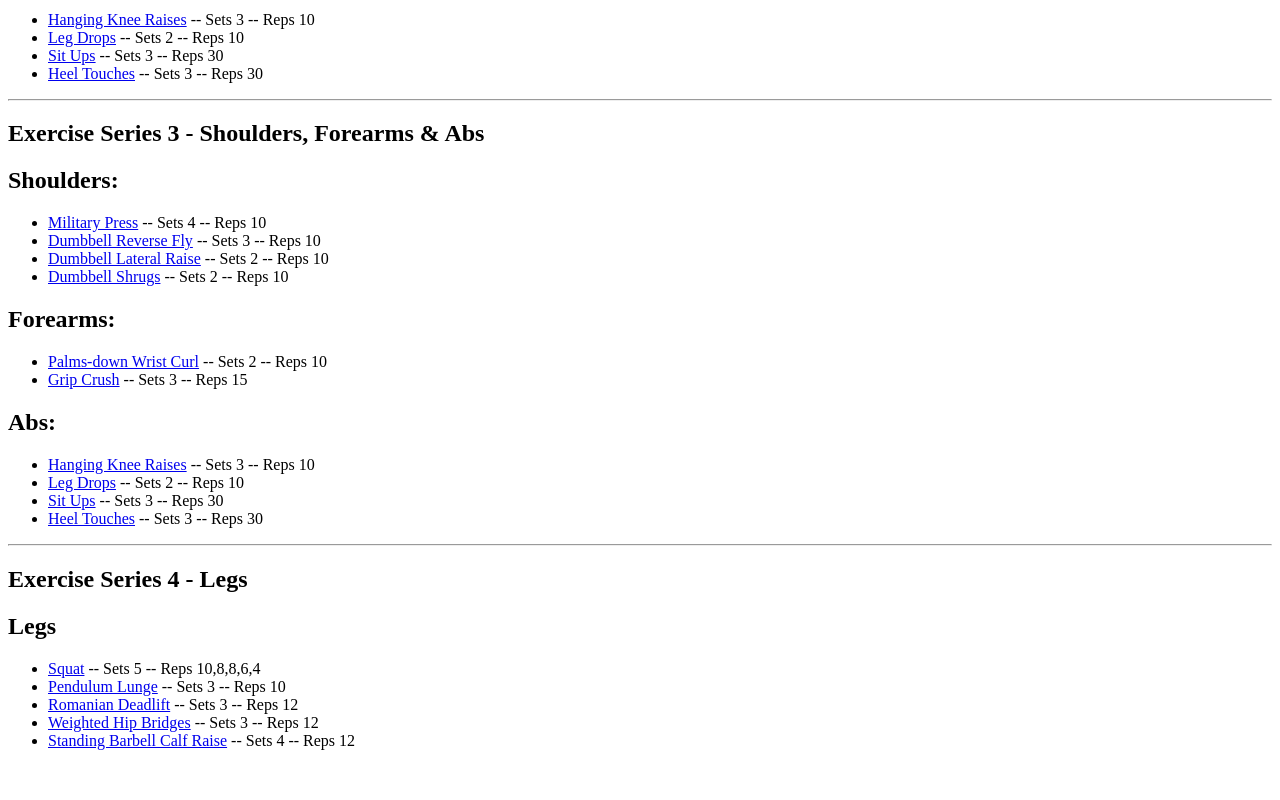
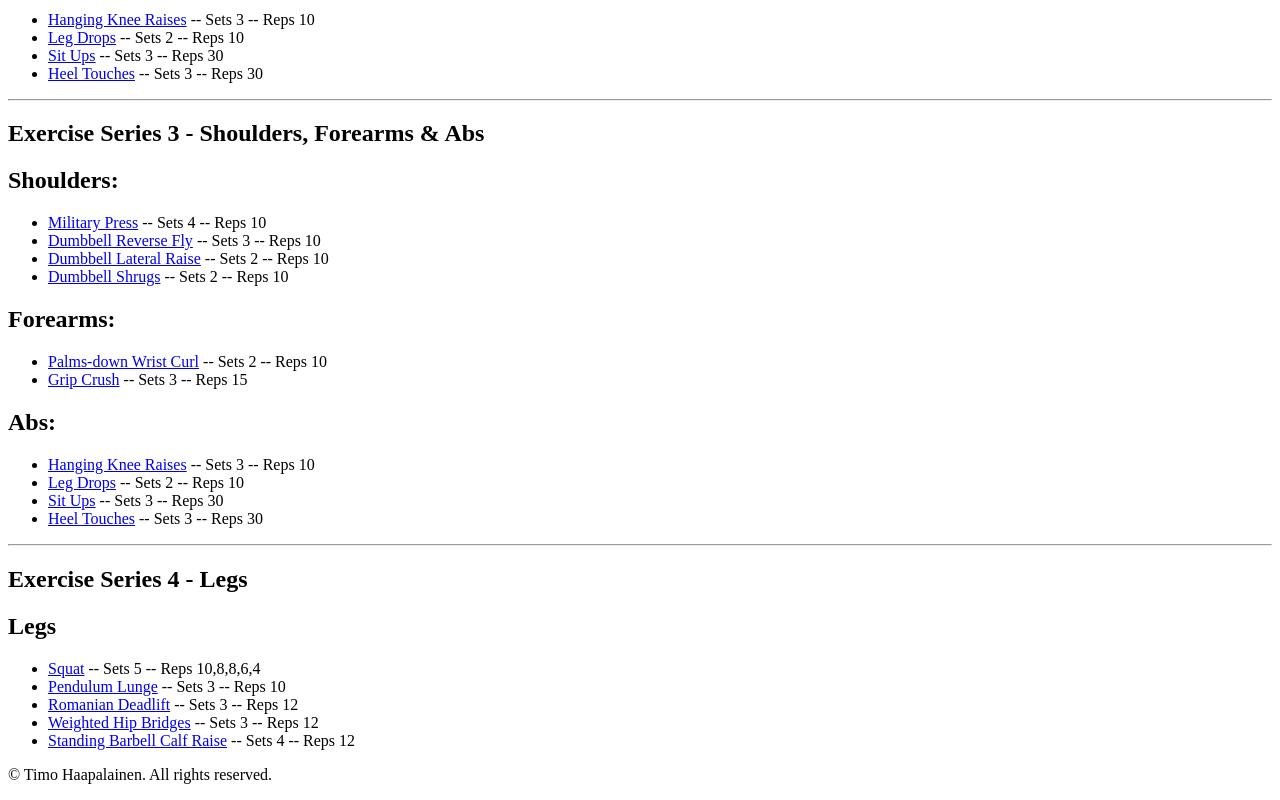
Before and after one commit to TimoHaapalainen/html-workout, a plain HTML site: page index.html in a window 1280 px wide. Shown: the part 1046-1846 px from the top of the page. Before the commit the page ends 1812 px from the top, so only its background shows below. Drawn offline with Linux system fonts and the light colour scheme.

Commit message:
Update index.html

```diff
--- a/index.html
+++ b/index.html
@@ -87,8 +87,8 @@
     <li><a href="https://www.youtube.com/shorts/W86oVlnLqY4">Weighted Hip Bridges</a> -- Sets 3 -- Reps 12</li>
     <li><a href="https://www.muscleandstrength.com/exercises/standing-calf-raise.html">Standing Barbell Calf Raise</a> -- Sets 4 -- Reps 12</li>
 </ul>
-
-
-
+<footer>
+      <p>© Timo Haapalainen. All rights reserved.</p>
+  </footer>
 </body>
 </html>
```
